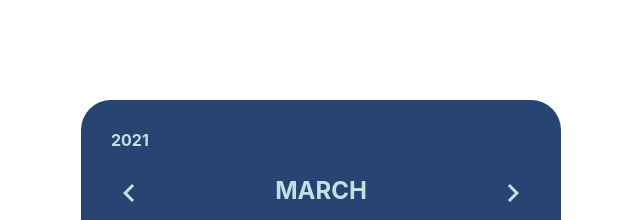
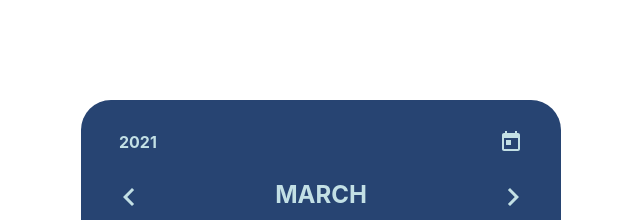
Before and after one commit to milkshake0/calendar-react, a React (Create React App) app: page / in a window 1280 px wide. Shown: the top 220 px of the page, without its empty margins (319-959 px from the left). Built offline with nearby package versions, Linux system fonts and the light colour scheme; data requests are answered from the project's data file.

Commit message:
feature: todayIcon 완료

```diff
--- a/db.json
+++ b/db.json
@@ -29,20 +29,6 @@
     {
       "id": 2021,
       "todos": [
-        {
-          "id": 59,
-          "value": "",
-          "checked": false,
-          "month": 3,
-          "date": 1
-        },
-        {
-          "id": 60,
-          "value": "two",
-          "checked": false,
-          "month": 3,
-          "date": 1
-        },
         {
           "id": 71,
           "value": "a",
@@ -126,6 +112,20 @@
           "checked": false,
           "month": 3,
           "date": 3
+        },
+        {
+          "id": 35,
+          "value": "cfhfhkl",
+          "checked": false,
+          "month": 3,
+          "date": 1
+        },
+        {
+          "id": 36,
+          "value": "a",
+          "checked": false,
+          "month": 3,
+          "date": 1
         }
       ]
     }
--- a/src/components/TodoListItem.js
+++ b/src/components/TodoListItem.js
@@ -25,12 +25,14 @@ const TodoListItem = ({ todo, onChecked, onRemove, onUpdate }) => {
   const onKeyDown = (e) => {
     if (e.keyCode === 13) {
       setIsEdit(false);
+      if (todo.value !== updateValue) {
         onUpdate(todo.id, updateValue);
+      }
     }
   };
   const onBlur = () => {
     setIsEdit(false);
-    if (isUpdate) {
+    if (isUpdate && todo.value !== updateValue) {
       onUpdate(todo.id, updateValue);
     } else {
       setUpdateValue(todo.value);
@@ -56,6 +58,7 @@ const TodoListItem = ({ todo, onChecked, onRemove, onUpdate }) => {
           {todo.checked ? <CheckCircleIcon /> : <CheckCircleOutlineIcon />}
         </span>
       </div>
+      <div className="textBox">
         {isEdit ? (
           <textarea
             className="text textArea"
@@ -68,11 +71,15 @@ const TodoListItem = ({ todo, onChecked, onRemove, onUpdate }) => {
             style={{ height: textareaHeight }}
           />
         ) : (
-        <div className="text textDiv" onClick={onClickTextUpdate} ref={divRef}>
+          <div
+            className={`text textDiv ${todo.checked ? "lined" : ""}`}
+            onClick={onClickTextUpdate}
+            ref={divRef}
+          >
             {todo.value}
           </div>
         )}
-
+      </div>
       <div className="removeBtn">
         <RemoveIcon
           onClick={() => {
--- a/src/components/common/CalendarPage.js
+++ b/src/components/common/CalendarPage.js
@@ -5,6 +5,7 @@ import CalDay from "../CalDay";
 import CalDate from "../CalDate";
 import TodoModal from "../TodoModal";
 import axios from "axios";
+import TodayIcon from "@material-ui/icons/Today";
 
 const CalendarPage = () => {
   const date = new Date();
@@ -30,7 +31,6 @@ const CalendarPage = () => {
   const [todos, setTodos] = useState([]);
 
   useEffect(() => {
-    console.log("딱 한번만 실행");
     getTodos();
     // eslint-disable-next-line react-hooks/exhaustive-deps
   }, [year]);
@@ -38,10 +38,7 @@ const CalendarPage = () => {
     try {
       axios
         .get(`http://localhost:4000/todolist/${year}`)
-        .then((res) => {
-          setTodos(res.data.todos);
-          console.log("calendar get success");
-        })
+        .then((res) => setTodos(res.data.todos))
         .catch((e) => console.log("calendarPage get: ", e));
     } catch (e) {
       console.log(e);
@@ -142,10 +139,16 @@ const CalendarPage = () => {
     // eslint-disable-next-line react-hooks/exhaustive-deps
   }, []);
 
-  useEffect(() => {
-    console.log("todos: ", todos);
-    // eslint-disable-next-line react-hooks/exhaustive-deps
-  }, [todos]);
+  // useEffect(() => {
+  //   console.log("todos: ", todos);
+  //   // eslint-disable-next-line react-hooks/exhaustive-deps
+  // }, [todos]);
+
+  const onClickTodayIcon = () => {
+    const date = new Date();
+    setYear(date.getFullYear());
+    setMonth(date.getMonth());
+  };
 
   return (
     <div className="CalendarPage">
@@ -164,7 +167,10 @@ const CalendarPage = () => {
       ) : (
         <></>
       )}
-      <CalYear year={year} />
+      <div className="header-bar">
+        <CalYear year={year} />
+        <TodayIcon className="todayIcon" onClick={onClickTodayIcon} />
+      </div>
       <CalMonth
         date={date}
         month={month}
--- a/src/shared/style.scss
+++ b/src/shared/style.scss
@@ -19,11 +19,19 @@ $yellow-light1: #faf732;
   color: $blue-light1;
   padding: 30px;
   position: relative;
-}
 
+  .header-bar {
+    display: flex;
+    justify-content: space-between;
+    align-items: center;
+    padding: 0 8px;
     .CalYear {
       font-weight: bold;
-  width: 100%;
+    }
+    .todayIcon {
+      font-size: 24px;
+      cursor: pointer;
+    }
   }
 
   .CalMonth {
@@ -110,7 +118,7 @@ $yellow-light1: #faf732;
       }
     }
   }
-
+}
 @media (max-width: 390px) {
   .CalDay {
     font-size: 14px;
@@ -201,7 +209,6 @@ $yellow-light1: #faf732;
     padding: 10px;
     padding: 15px 5px;
     border-bottom: 1px solid $blue-light1;
-    align-items: top;
     svg {
       font-size: 20px;
       vertical-align: middle;
@@ -215,8 +222,12 @@ $yellow-light1: #faf732;
     .checkBtn {
       flex-basis: 10%;
     }
+    .textBox {
+      flex-basis: 80%;
+      max-width: 80%;
+      padding: 0 10px;
       .text {
-      flex-basis: 80%;
+        width: 100%;
         padding: 5px;
         font-size: 16px;
       }
@@ -234,6 +245,7 @@ $yellow-light1: #faf732;
       }
     }
   }
+}
 
 .dimBox {
   position: absolute;
```
Lines whose indentation alone changed are shown as unchanged.
